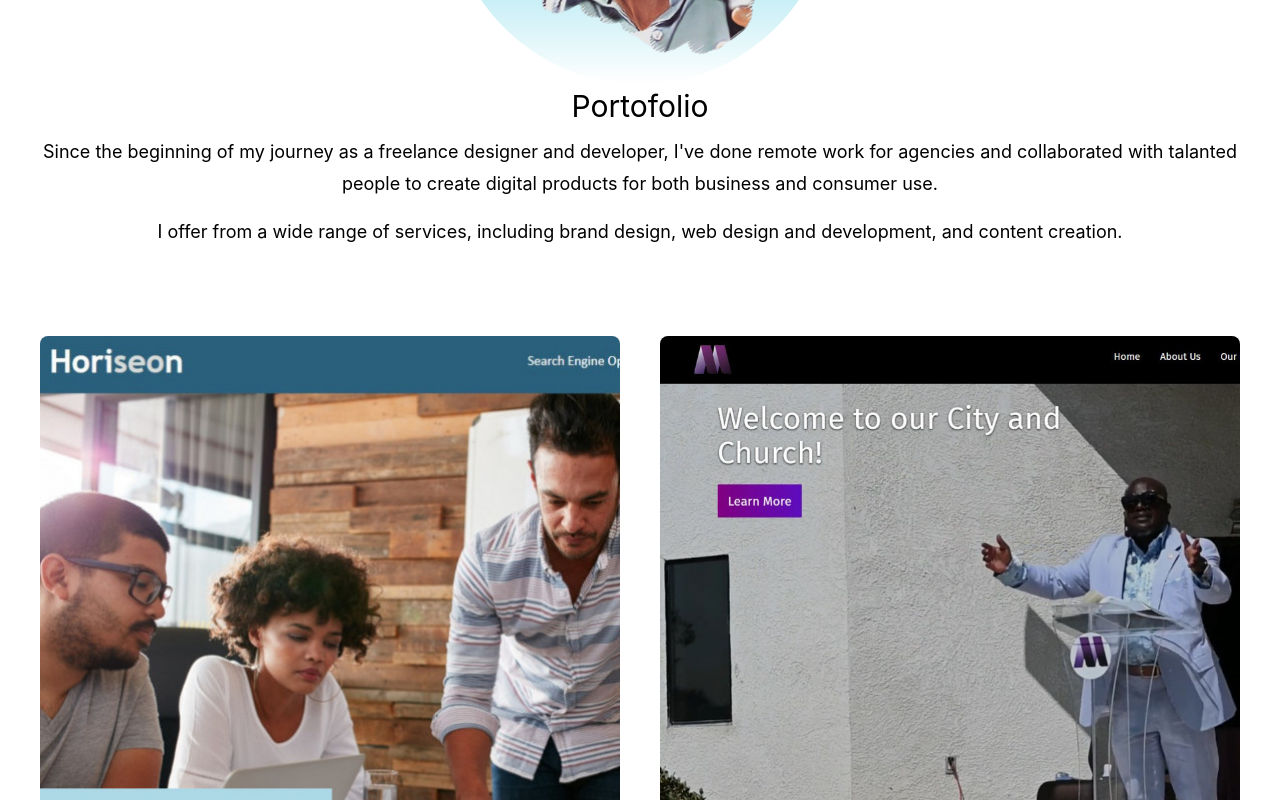
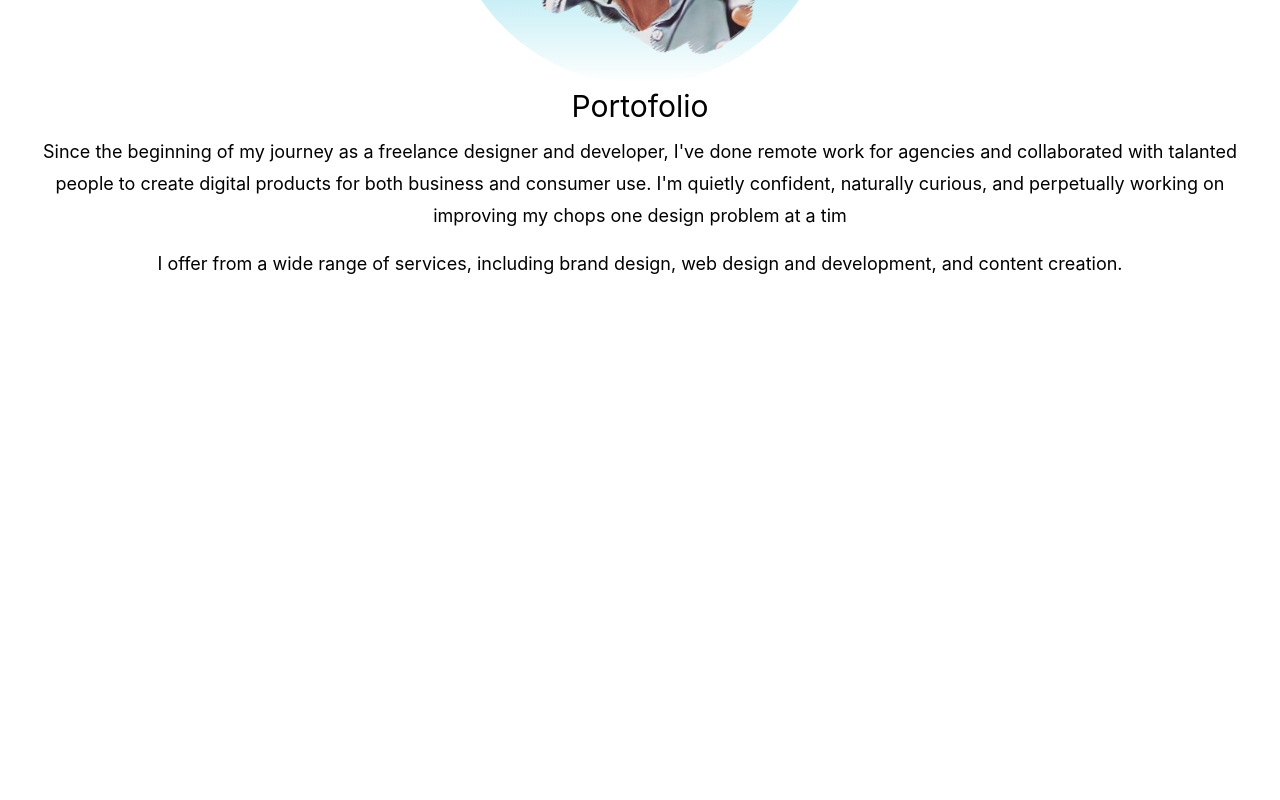
Before and after one commit to rhx1138/react-app-portfolio, a React (Create React App) app: page / in a window 1280 px wide. Shown: the part 640-1440 px from the top of the page. After the commit the page ends 928 px from the top, so only its background shows below. Built offline with nearby package versions, Linux system fonts and the light colour scheme.

Commit message:
updated about, header

```diff
--- a/package.json
+++ b/package.json
@@ -8,6 +8,7 @@
     "@testing-library/user-event": "^13.5.0",
     "react": "^18.2.0",
     "react-dom": "^18.2.0",
+    "react-router-dom": "^6.4.3",
     "react-scripts": "5.0.1",
     "web-vitals": "^2.1.4"
   },
--- a/src/About.js
+++ b/src/About.js
@@ -17,7 +17,7 @@ function About () {
           Since the beginning of my journey as a freelance designer and
           developer, I've done remote work for agencies
           and collaborated with talanted people to create digital products
-          for both business and consumer use.
+          for both business and consumer use. I'm quietly confident, naturally curious, and perpetually working on improving my chops one design problem at a tim
         </p>
         <p className="text-lg py-2 leading-8">
           I offer from a wide range of services, including brand design,
--- a/src/App.js
+++ b/src/App.js
@@ -1,4 +1,5 @@
 import logo from './logo.svg';
+import {BrowserRouter, Routes, Route} from 'react-router-dom';
 import './App.css';
 import About from './About';
 import Header from './Header';
@@ -9,9 +10,13 @@ function App() {
   return (
     <div className="App">
        <main className="bg-white px-10">
+        <BrowserRouter>
      <Header />
-      <About />
-      <Projects />
+      <Routes>
+        <Route path="/" element={<About />} />
+      <Route path="/projects" element={<Projects />} />
+      </Routes>
+      </BrowserRouter>
       </main>
     </div>
   );
--- a/src/Header.js
+++ b/src/Header.js
@@ -1,12 +1,14 @@
+import {Link} from 'react-router-dom'
+
 function Header () {
     return (
         <section className="">
-        <nav className="p-10 mb-12 flex justify-between">
+        <nav className="p-10 mb-12 flex justify-between sm:flex-col md:flex-row ">
           <h1 className="text-5xl bg-cyan-300 font-Kanit">Ryan Hendrix</h1>
-          <ul className="flex items-center text-xl font-Kanit">
-            <li className="px-5"><a href="#">About</a></li>
-            <li className="px-5"><a href="#">Projects</a></li>
-            <li className="px-5"><a href="#">Contact</a></li>
+          <ul className="flex items-center text-xl font-Kanit sm:justify-center ">
+            <li className="px-5"><Link to="/">About</Link></li>
+            <li className="px-5"><Link to="/projects">Projects</Link></li>
+            <li className="px-5"><Link to="/contact">Contact</Link></li>
           </ul>
         </nav>
       </section>
```
Also changed, not shown: 1 other file (tests, documents, lock files or other folders).
